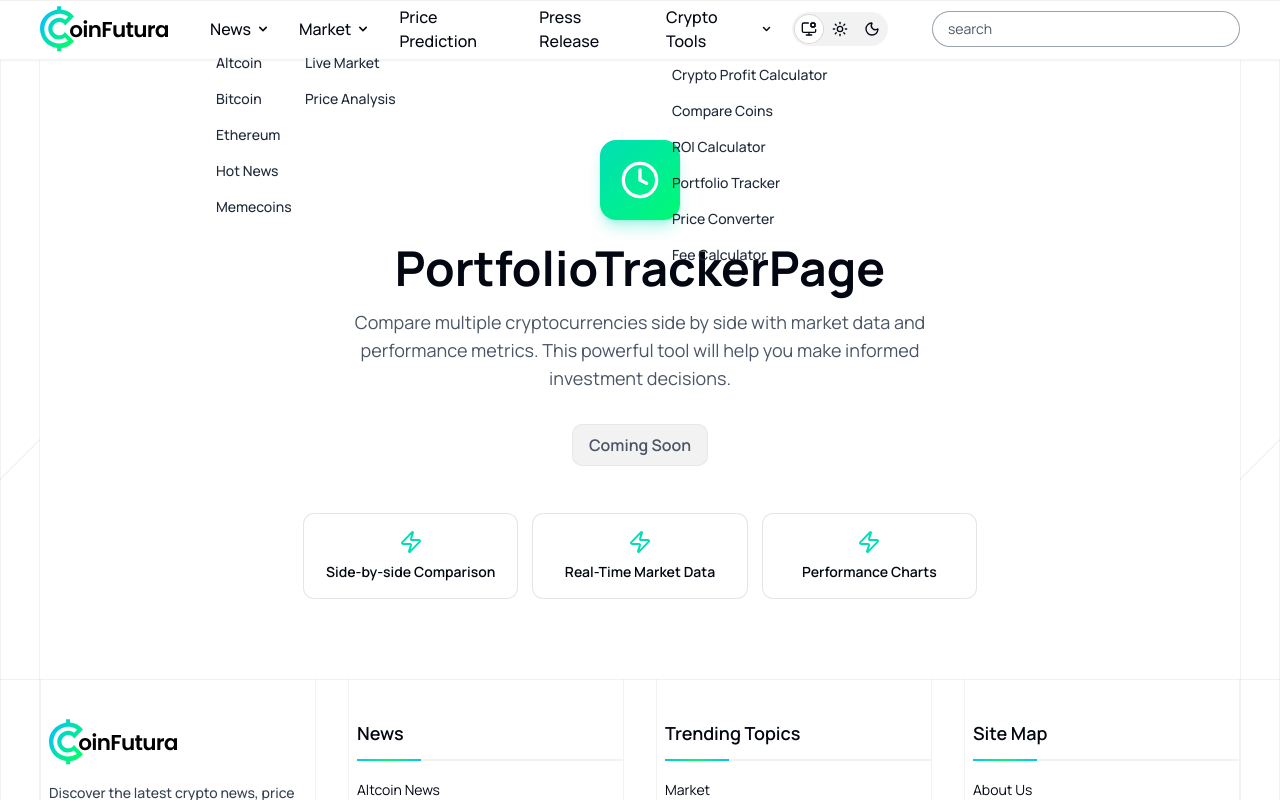
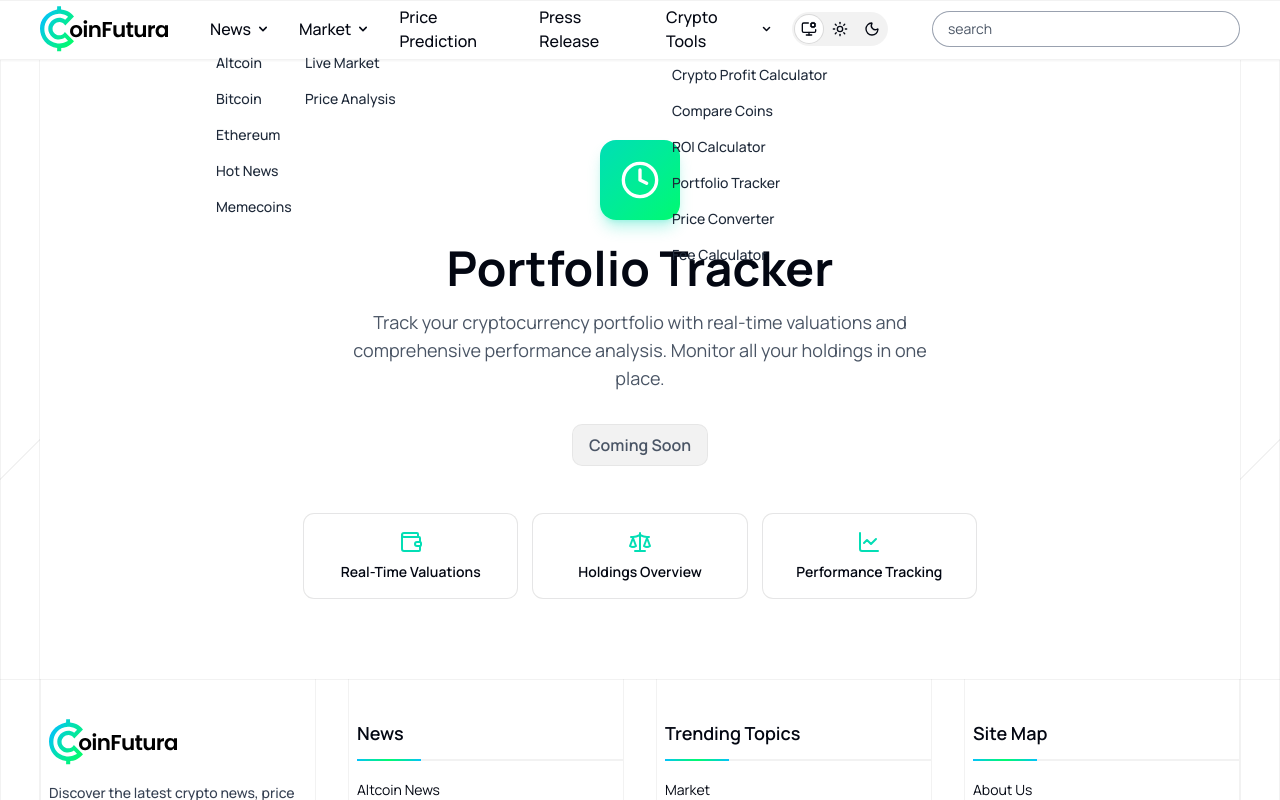
Before and after one commit to MohGumaa/coinfutura-markets, a Next.js app: page /tools/portfolio-tracker in a window 1280 px wide. Shown: the top 800 px of the page. Built offline with nearby package versions, Linux system fonts and the light colour scheme.

Commit message:
update tools page

```diff
--- a/app/tools/portfolio-tracker/page.tsx
+++ b/app/tools/portfolio-tracker/page.tsx
@@ -1,26 +1,26 @@
-import { Zap } from 'lucide-react'
 import ComingSoon from '@/components/coming-soon'
+import { LineChart, Scale, Wallet } from 'lucide-react'
 
 const PortfolioTrackerPage = () => {
   return (
     <ComingSoon
-      title="PortfolioTrackerPage"
-      description="Compare multiple cryptocurrencies side by side with market data and performance metrics. This powerful tool will help you make informed investment decisions."
+      title="Portfolio Tracker"
+      description="Track your cryptocurrency portfolio with real-time valuations and comprehensive performance analysis. Monitor all your holdings in one place."
       cards={[
         {
           id: 0,
-          title:"Side-by-side Comparison",
-          icon: Zap
+          title:"Real-Time Valuations",
+          icon: Wallet
         },
         {
           id: 1,
-          title:"Real-Time Market Data",
-          icon: Zap
+          title:"Holdings Overview",
+          icon: Scale
         },
         {
           id: 2,
-          title:"Performance Charts",
-          icon: Zap
+          title:"Performance Tracking",
+          icon: LineChart
         },
       ]}
       />
--- a/app/tools/price-converter/page.tsx
+++ b/app/tools/price-converter/page.tsx
@@ -4,22 +4,22 @@
 const PriceConverterPage = () => {
   return (
     <ComingSoon
-      title="PriceConverterPage"
-      description="Compare multiple cryptocurrencies side by side with market data and performance metrics. This powerful tool will help you make informed investment decisions."
+      title="Crypto Price Converter"
+      description="Convert between different cryptocurrencies and fiat currencies instantly with live exchange rates. Get accurate conversions at your fingertips."
       cards={[
         {
           id: 0,
-          title:"Side-by-side Comparison",
+          title:"Live Exchange Rates",
           icon: Zap
         },
         {
           id: 1,
-          title:"Real-Time Market Data",
+          title:"Multiple Currencies",
           icon: Zap
         },
         {
           id: 2,
-          title:"Performance Charts",
+          title:"Instant Conversion",
           icon: Zap
         },
       ]}
--- a/app/tools/roi-calculator/page.tsx
+++ b/app/tools/roi-calculator/page.tsx
@@ -4,22 +4,22 @@
 const RoiCalculatorPage = () => {
   return (
     <ComingSoon
-      title="RoiCalculatorPage"
-      description="Compare multiple cryptocurrencies side by side with market data and performance metrics. This powerful tool will help you make informed investment decisions."
+      title="ROI Calculator"
+      description="Calculate return on investment for your crypto trading and investment strategies. Track your gains and analyze performance across multiple investments."
       cards={[
         {
           id: 0,
-          title:"Side-by-side Comparison",
+          title:"Multi-Investment Tracking",
           icon: Zap
         },
         {
           id: 1,
-          title:"Real-Time Market Data",
+          title:"Performance Analytics",
           icon: Zap
         },
         {
           id: 2,
-          title:"Performance Charts",
+          title:"ROI Benchmarking",
           icon: Zap
         },
       ]}
--- a/types/index.d.ts
+++ b/types/index.d.ts
@@ -85,7 +85,7 @@
   color: string;
 }
 
-export type CardProps = {
+export type CardItemProps = {
   id: number;
   title: string;
   icon: LucideIcon
@@ -94,5 +94,5 @@
 export type ComingSoonProps = {
   title: string;
   description: string;
-  cards: CardProps[]
+  cards: CardItemProps[]
 }
```
